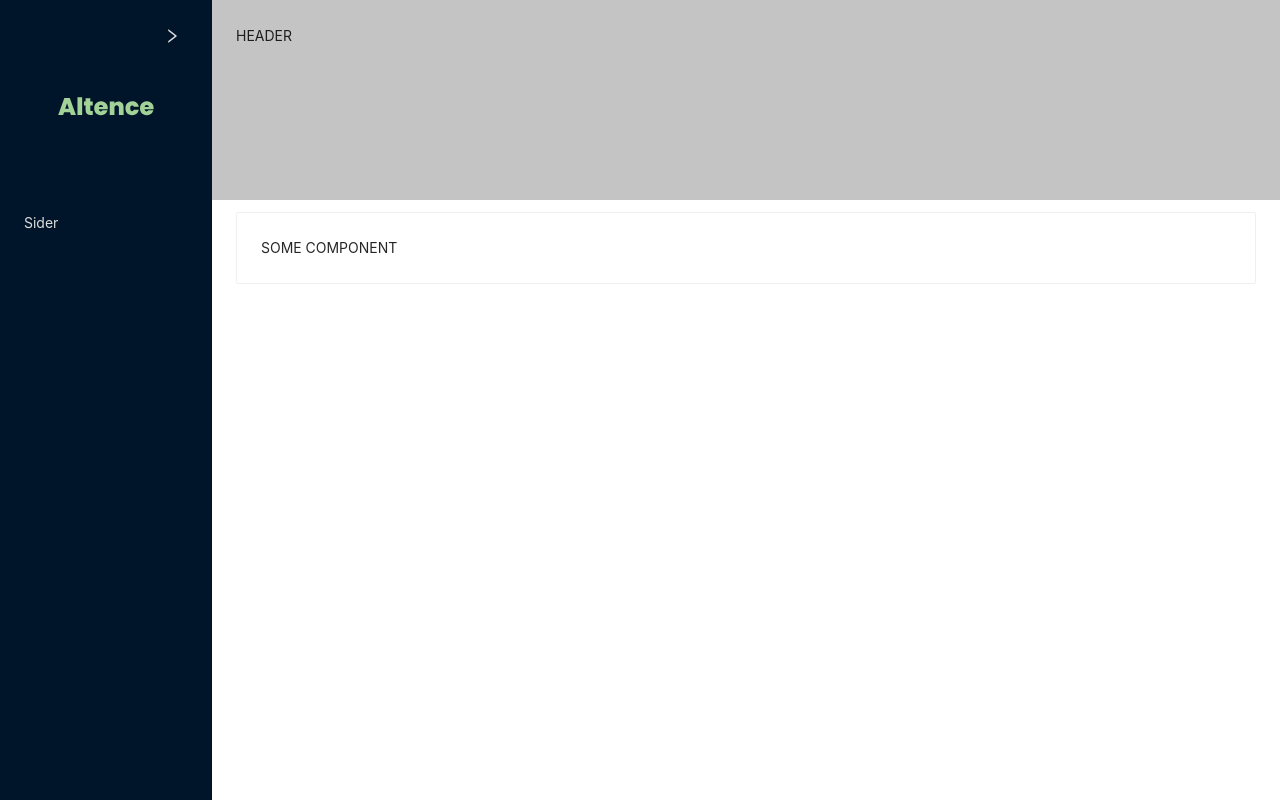
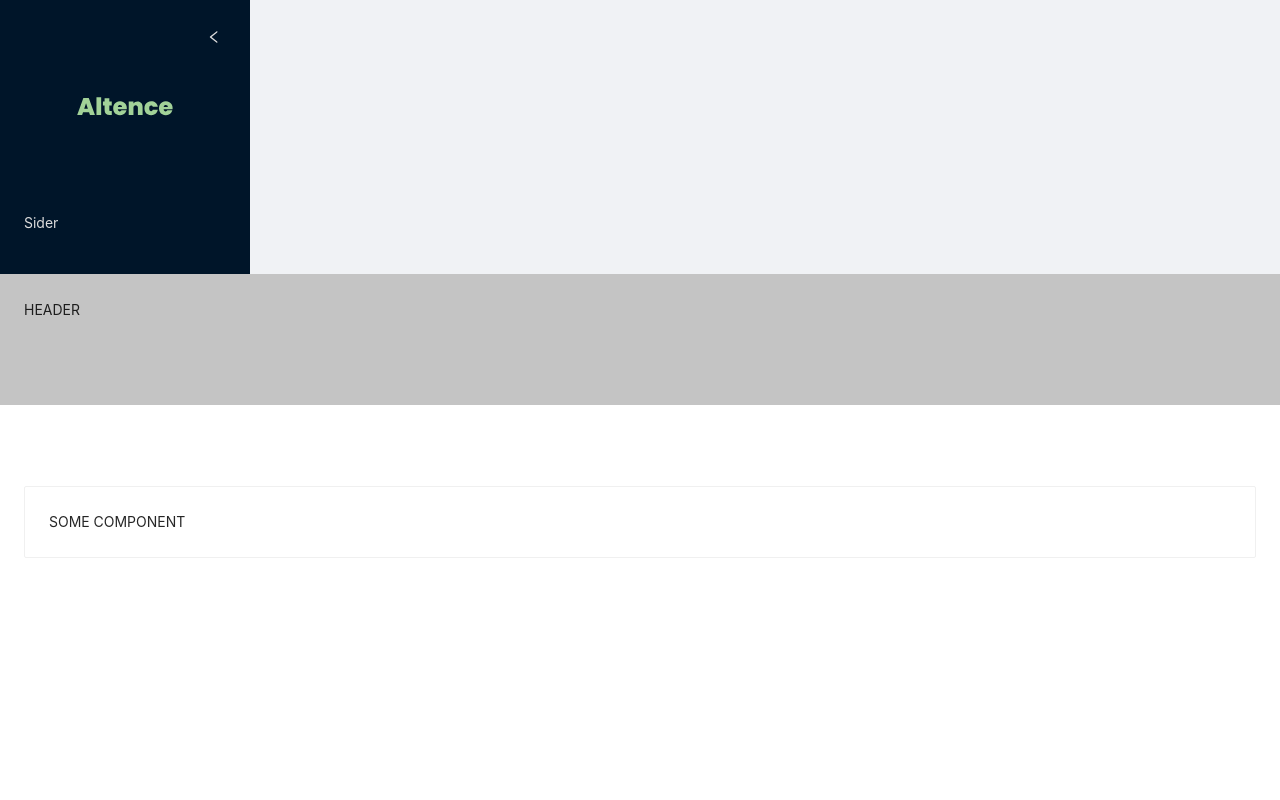
Before and after one commit to rising-star93/react-lightence-ant-design-template, a React (Create React App) app: page / in a window 1280 px wide. Built offline with nearby package versions, Linux system fonts and the light colour scheme.

Commit message:
feat(layout): update sider width

```diff
--- a/src/components/layouts/desktop/DesktopSider.tsx
+++ b/src/components/layouts/desktop/DesktopSider.tsx
@@ -15,9 +15,14 @@ const DesktopSider: React.FC<DesktopSiderProps> = ({ children, logo }) => {
   const toggleSider = () => setSiderCollapsed(!siderCollapsed);
 
   return (
-    <SiderStyled width={212} collapsible={true} trigger={null} collapsed={siderCollapsed}>
+    <SiderStyled width={250} collapsedWidth={60} collapsible={true} trigger={null} collapsed={siderCollapsed}>
       <CollapseDiv>
-        <Button type="link" icon={<CollapseIcon rotate={siderCollapsed ? 180 : 0} />} onClick={toggleSider} />
+        <Button
+          size="small"
+          type="link"
+          icon={<CollapseIcon rotate={siderCollapsed ? 0 : 180} />}
+          onClick={toggleSider}
+        />
       </CollapseDiv>
       <LogoDiv>
         <Logo href="/" hidden={siderCollapsed}>
@@ -34,6 +39,13 @@ const SiderStyled = styled(Sider)`
     ${(props) => props.theme.desktopLayout.paddingHorizontal};
 
   color: ${(props) => props.theme.colors.white};
+
+  ${(props) =>
+    props.collapsed &&
+    css`
+      padding-left: 1.25rem;
+      padding-right: 1.25rem;
+    `}
 `;
 
 const CollapseIcon = styled(RightOutlined)`
--- a/src/components/layouts/mobile/MobileLayout.tsx
+++ b/src/components/layouts/mobile/MobileLayout.tsx
@@ -19,9 +19,9 @@ const MobileLayout: React.FC<LayoutProps> = ({ children, siderContent }) => {
         {siderContent}
       </MobileSider>
       <Layout>
-        <HeaderStyled>
+        <Header>
           <Button type="text" icon={icon} onClick={toggleSider} />
-        </HeaderStyled>
+        </Header>
         <Content>{children}</Content>
       </Layout>
     </LayoutStyled>
@@ -32,12 +32,4 @@ const LayoutStyled = styled(Layout)`
   height: 100vh;
 `;
 
-const HeaderStyled = styled(Header)`
-  background: radial-gradient(
-    105.83% 2039.86% at 93.06% 21.95%,
-    rgba(56, 179, 206, 0.7) 0%,
-    rgba(131, 217, 84, 0.7) 100%
-  );
-`;
-
 export default MobileLayout;
--- a/src/components/layouts/mobile/MobileSider.tsx
+++ b/src/components/layouts/mobile/MobileSider.tsx
@@ -15,7 +15,7 @@ interface MainSiderProps extends SiderProps {
 const MobileSider: React.FC<MainSiderProps> = ({ children, toggleSider, siderCollapsed, ...props }) => {
   return (
     <>
-      <SiderStyled trigger={null} collapsedWidth={0} collapsible={true} {...props}>
+      <SiderStyled trigger={null} collapsedWidth={0} collapsible={true} width={260} {...props}>
         {children}
       </SiderStyled>
       <Overlay onClick={toggleSider} show={!siderCollapsed} />
```
